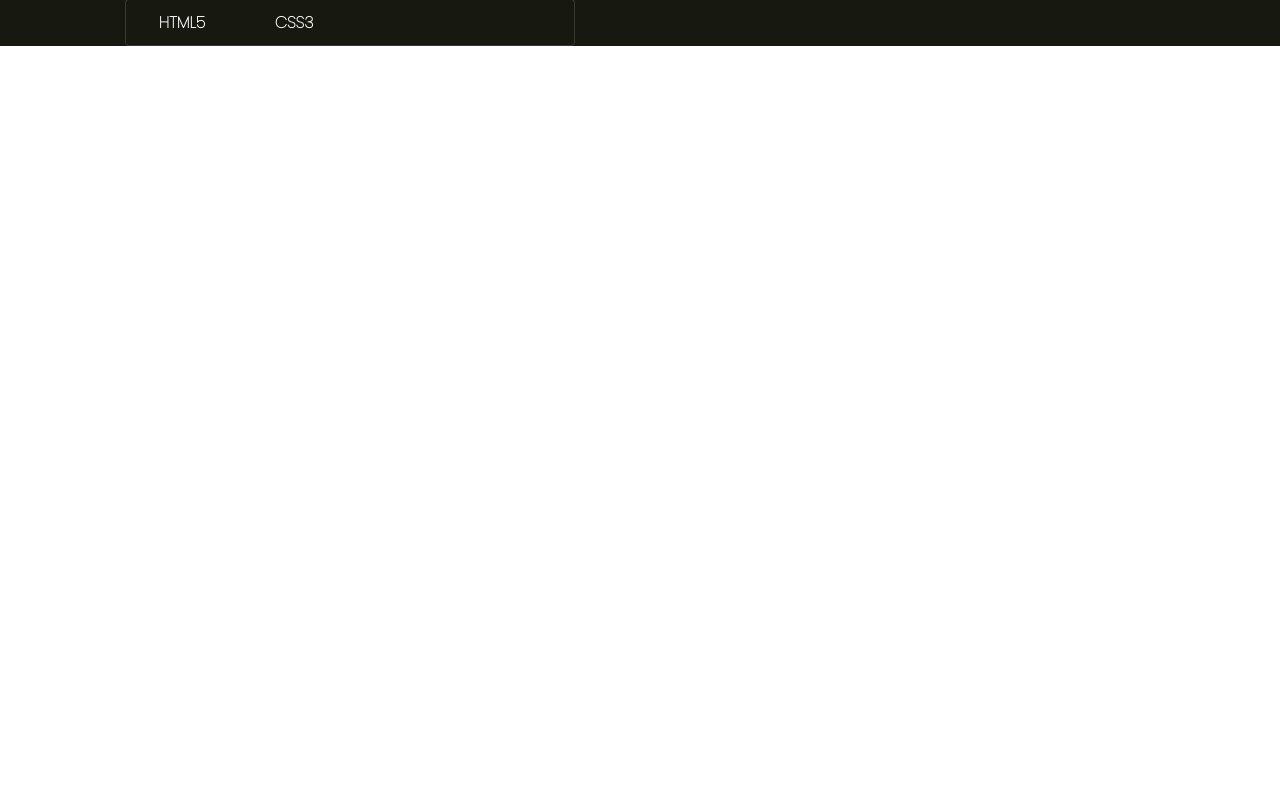
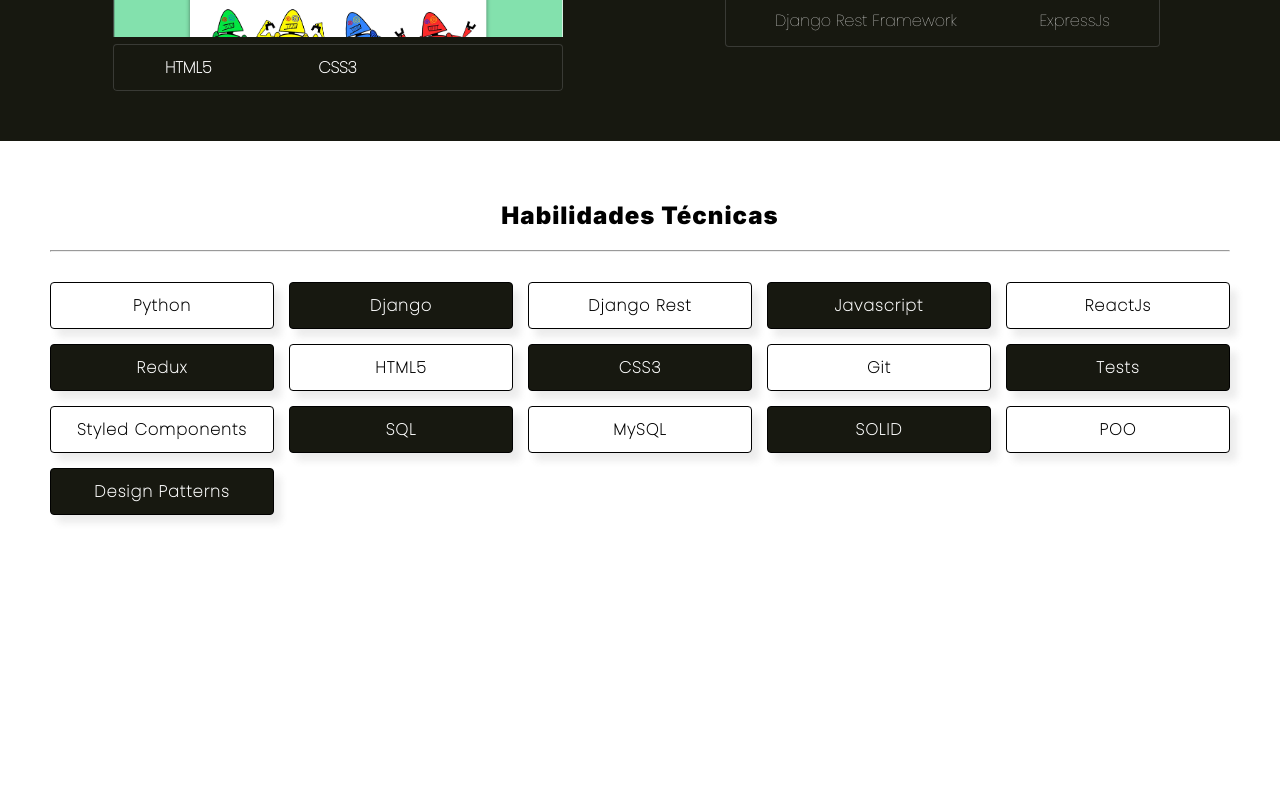
Before and after one commit to daavii-b/portif-lio, a website: page public/index.html in a window 1280 px wide. Shown: the part 1931-2721 px from the top of the page. Before the commit the page ends 1977 px from the top, so only its background shows below. Drawn offline with Linux system fonts and the light colour scheme.

Commit message:
feat: add hard skills section

```diff
--- a/public/index.html
+++ b/public/index.html
@@ -37,10 +37,9 @@
 
         <nav class="navigation">
             <ul>
-                <li><a href="#aboutMe">About Me</a></li>
-                <li><a href="#projects">Projects</a></li>
-                <li><a href="/">Soft Skills</a></li>
-                <li><a href="/">Hard Skills</a></li>
+                <li><a href="#aboutMe">Sobre Mim</a></li>
+                <li><a href="#projects">Projetos</a></li>
+                <li><a href="#hard-skills">Habilidades</a></li>
             </ul>
         </nav>
     </header>
@@ -144,8 +143,7 @@
                                 <li>Javascript</li>
                                 <li>ReactJS</li>
                                 <li>Redux</li>
-                                <li>DjangoRest</li>
-                                <li>Python</li>
+                                <li>Django Rest</li>
                             </ul>
                         </div>
                     </div>
@@ -249,6 +247,31 @@
 
             </div>
         </section>
+        <section id="hard-skills" class="hard-skills">
+            <h2>Habilidades Técnicas</h2>
+
+            <hr>
+
+            <ul class="skills">
+                <li>Python</li>
+                <li>Django</li>
+                <li>Django Rest</li>
+                <li>Javascript</li>
+                <li>ReactJs</li>
+                <li>Redux</li>
+                <li>HTML5</li>
+                <li>CSS3</li>
+                <li>Git</li>
+                <li>Tests</li>
+                <li>Styled Components</li>
+                <li>SQL</li>
+                <li>MySQL</li>
+                <li>SOLID</li>
+                <li>POO</li>
+                <li>Design Patterns</li>
+
+            </ul>
+        </section>
     </main>
 
     <script src="assets/js/main.js"></script>
--- a/src/input.scss
+++ b/src/input.scss
@@ -15,8 +15,7 @@ $color-text-secondary: #262626;
 }
 
 @mixin defaultPadding {
-    padding-top: 5rem;
-    padding-left: 5rem;
+    padding: 5rem;
 }
 
 * {
@@ -159,16 +158,22 @@ body {
   width: max-content;
   height: 30rem;
 
-  border: 1px solid black;
+  border: 1px solid rgba(0, 0, 0, 0.14);
   border-top-right-radius: 0.4rem;
   border-bottom-right-radius: 0.4rem;
 
   padding: 1.5rem;
 
-  background-color: $color-secondary;
+  background-color: rgba(0, 0, 0, 0.4);
 
+  transition: .3s ease-out;
   box-shadow: 6px 0 5px rgba(100, 100, 100, 0.25);
   z-index: 100;
+
+  &:hover {
+    transition: .3s ease-in;
+    background-color: $color-secondary;
+  }
 
   .links {
     width: 100%;
@@ -352,7 +357,7 @@ body {
 
         .technologies {
           display: grid;
-          grid-template-columns: repeat(4, 1fr);
+          grid-template-columns: repeat(3, 1fr);
           align-items: center;
           justify-items: center;
 
@@ -426,7 +431,7 @@ body {
             align-items: center;
             justify-content: space-around;
             grid-gap: 1rem;
-            padding: 1rem;
+            padding: 1.3rem;
 
           p {
               color: white;
@@ -437,3 +442,52 @@ body {
     }
   }
 }
+
+.hard-skills {
+    @include defaultPadding;
+
+    width: 100%;
+    height: 100%;
+
+    min-height: 100vh;
+
+    h2 {
+        @include title;
+
+        text-align: center;
+    }
+
+    hr {
+        margin: 1rem 0 3rem  0;
+    }
+
+    .skills {
+        width: 100%;
+
+        display: grid;
+        grid-template-columns: repeat(auto-fit, minmax(21rem, 1fr));
+        grid-gap: 1.5rem;
+
+
+        li {
+            text-align: center;
+            font-weight: 900;
+
+            border: 1px solid black;
+            border-radius: .4rem;
+
+            box-shadow: 7px 8px 7px rgba(100, 100, 100, 0.12);
+
+            padding: 1rem;
+
+            letter-spacing: 1px;
+
+            &:nth-child(even)  {
+                color: white;
+                background-color: $color-secondary;
+            }
+        }
+    }
+
+
+}
```
Also changed, not shown: public/assets/css/style.css, 1 other file.
